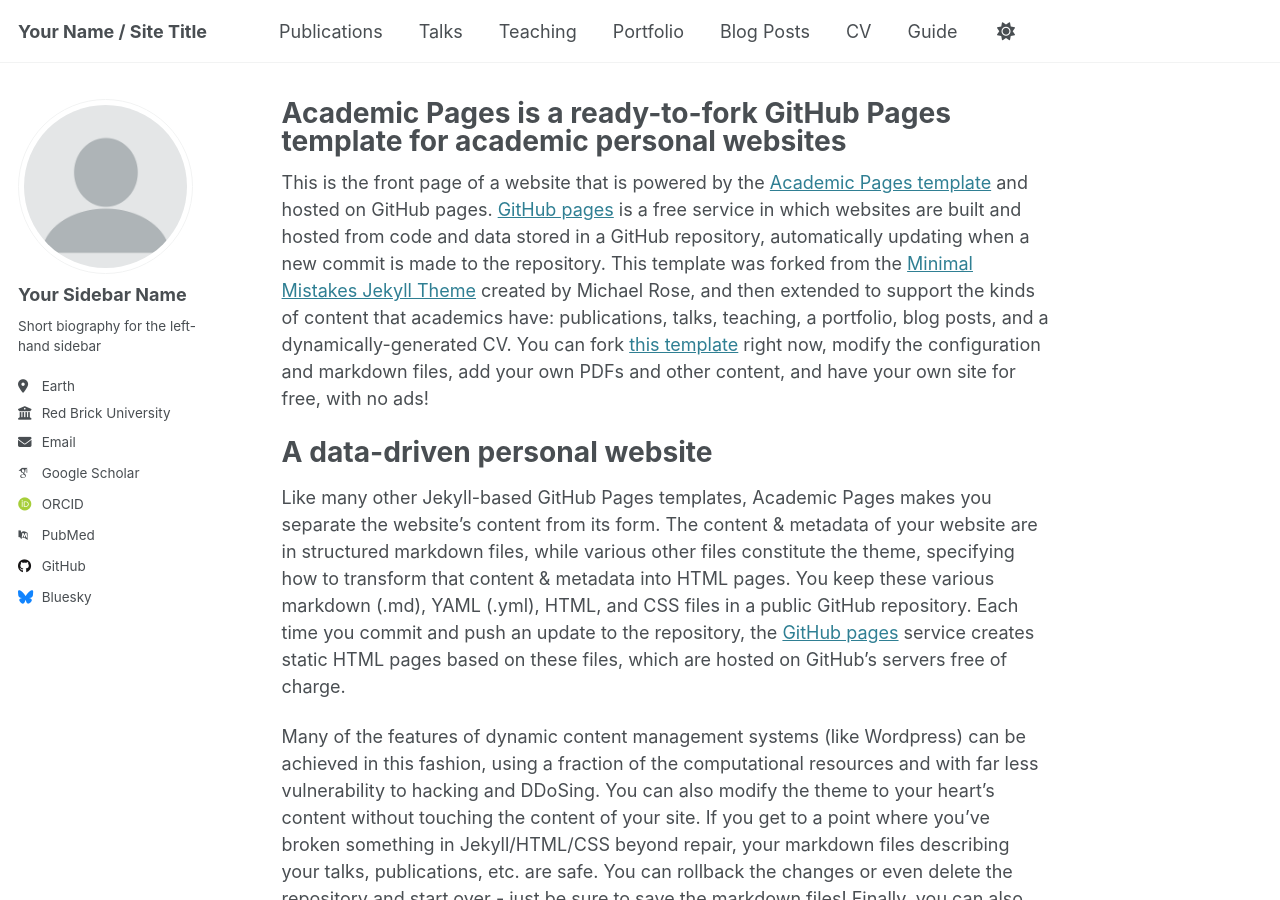
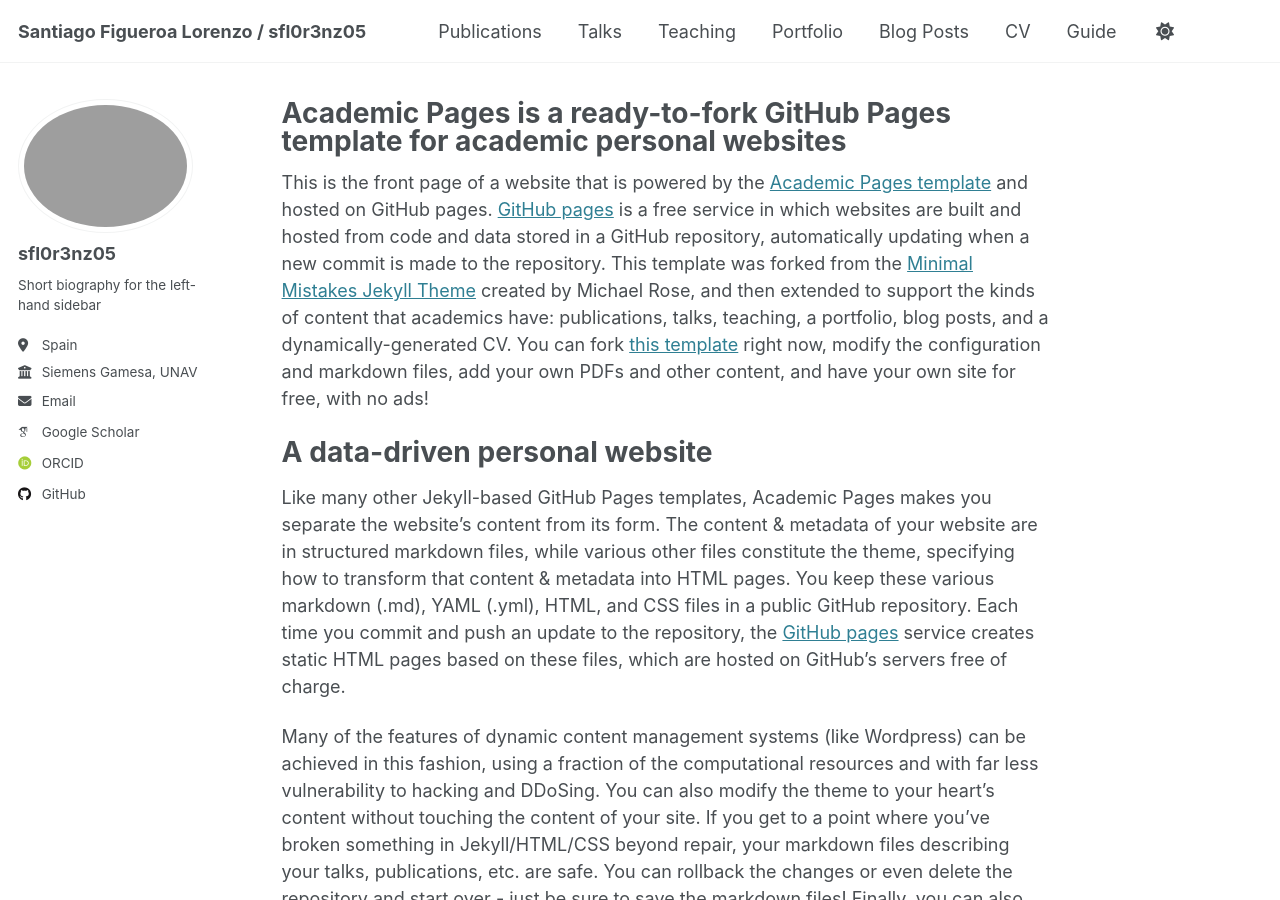
Before and after one commit to sfl0r3nz05/sfl0r3nz05.github.io, a Jekyll site: the page built from _pages/about.md, in a window 1280 px wide and 900 px high. Built offline with Jekyll 4.4.1, drawn with Linux system fonts in a browser that asks for light colours; some web fonts are replaced.

Commit message:
update template

```diff
--- a/_config.yml
+++ b/_config.yml
@@ -9,7 +9,7 @@
 # Basic Site Settings
 locale                   : "en-US"
 site_theme               : "default"
-title                    : "Your Name / Site Title"
+title                    : "Santiago Figueroa Lorenzo / sfl0r3nz05"
 title_separator          : "-"
 name                     : &name "Your Name"
 description              : &description "personal description"
@@ -22,22 +22,22 @@ repository               : "academicpages/academicpages.github.io"
 #               Additional customization can be done by editing /_includes/author-profile.html
 author:
   # Biographic information
-  avatar           : "profile.png"
-  name             : "Your Sidebar Name"
+  avatar           : "profile_unav.png"
+  name             : "sfl0r3nz05"
   pronouns         : # example: "she/her"
   bio              : "Short biography for the left-hand sidebar"
-  location         : "Earth"
-  employer         : "Red Brick University"
+  location         : "Spain"
+  employer         : "Siemens Gamesa, UNAV"
   uri              : # URL
-  email            : "none@example.org"
+  email            : "santiagofigueroalorenzo@gmail.com"
 
   # Academic websites
   arxiv            : # URL - Update with the correct link to your profile
-  googlescholar    : "https://scholar.google.com/citations?user=PS_CX0AAAAAJ"
+  googlescholar    : "https://scholar.google.com/citations?user=mfozVfMAAAAJ"
   impactstory      : # URL
-  orcid            : "http://orcid.org/yourorcidurl"
+  orcid            : "http://orcid.org/0000-0002-5687-1927"
   semantic         : # URL
-  pubmed           : "https://www.ncbi.nlm.nih.gov/pubmed/?term=john+snow"
+  pubmed           : # URL
   researchgate     : # URL
   scopus           : # URL
 
@@ -45,12 +45,12 @@ author:
   bitbucket        : # Username - Update with your username on the site
   codepen          : # Username
   dribbble         : # Username
-  github           : "academicpages"
+  github           : "sfl0r3nz05"
   kaggle           : # Username
   stackoverflow    : # User number or user number and name (i.e., use "1" or "1/jeff-atwood")
 
   # Social media
-  bluesky          : "bsky.app" # Replace this with you Bluesky username
+  bluesky          : # Replace this with you Bluesky username
   facebook         : # Username
   flickr           : # Username
   foursquare       : # Username
```
